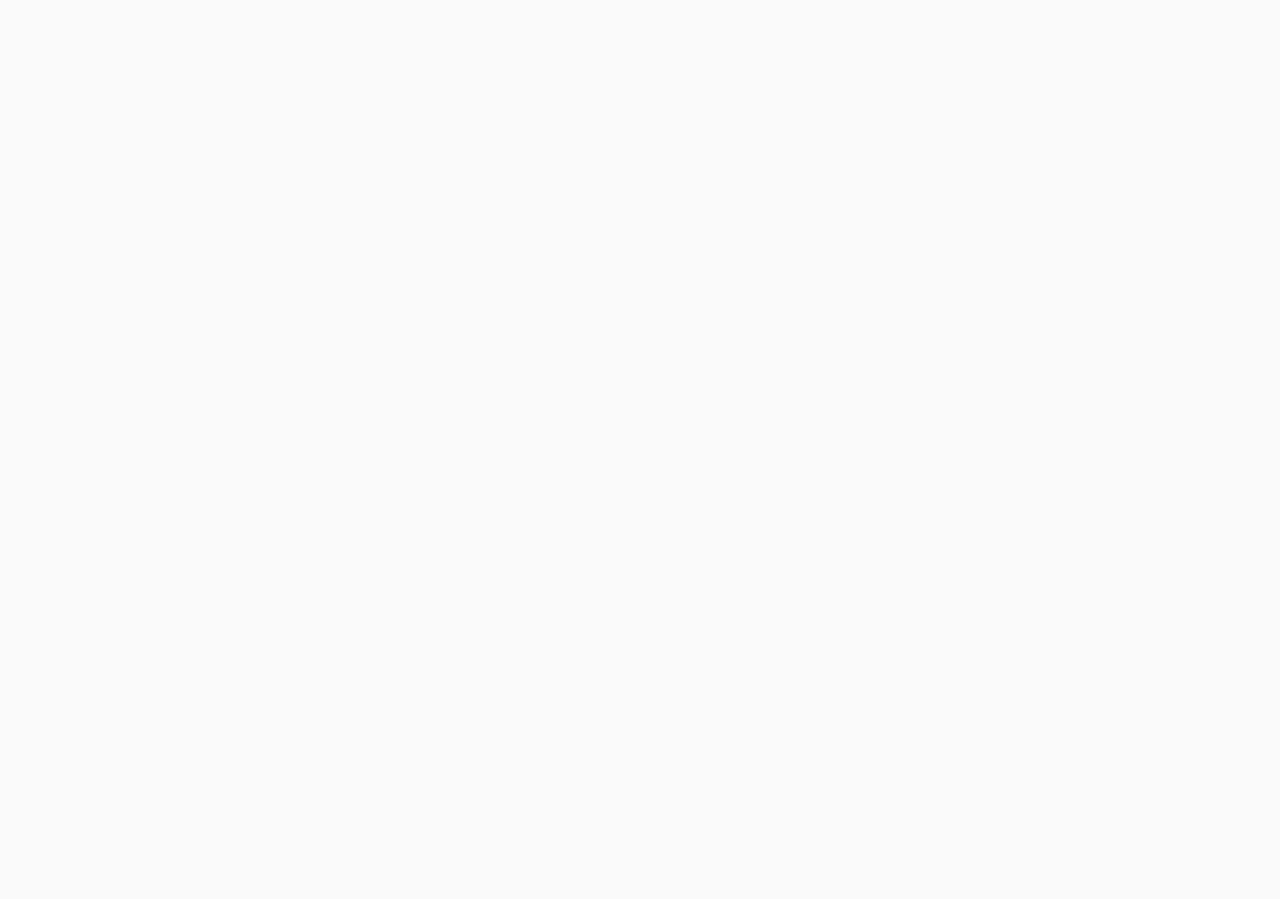
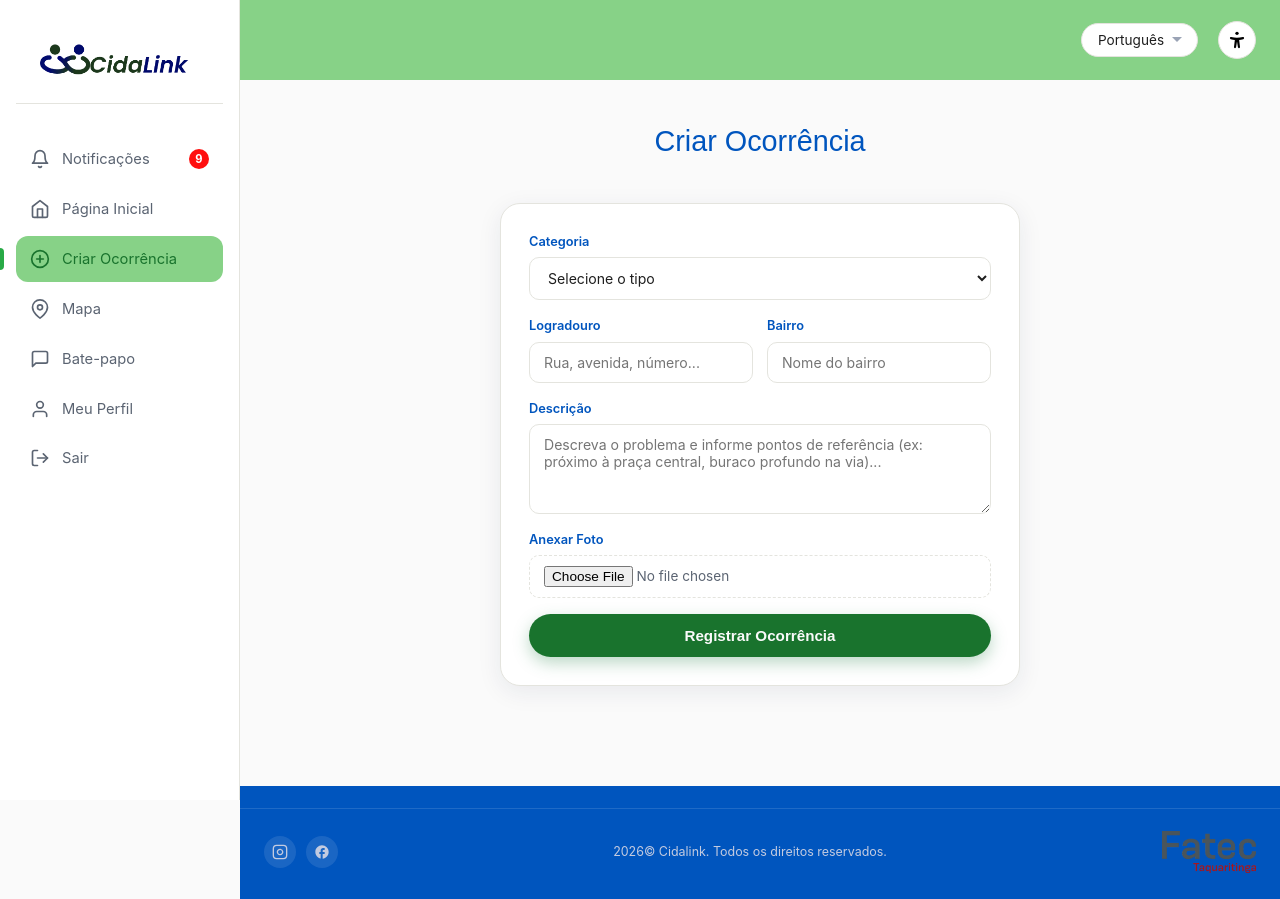
Before and after one commit to gakimr/CidaLink-React, a React (Vite) app: page /app/criar-ocorrencia in a window 1280 px wide. Before the commit this address had no page. Before the commit the page ends 800 px from the top, so only its background shows below. Built offline with nearby package versions, Linux system fonts and the light colour scheme.

Commit message:
criar ocorrencias

```diff
--- a/src/App.jsx
+++ b/src/App.jsx
@@ -9,6 +9,7 @@ import CadastroAdmin from "./pages/Login/CadastroAdmin";
 import AppLayout from "./layout/Applayout";
 import Mapa from "./pages/App/Mapa/Mapa";
 import Feed from "./pages/App/Feed/Feed";
+import CriarOcorrencia from "./pages/App/CriarOcorrencia/CriarOcorrencia";
 import "./App.css";
 
 function App() {
@@ -32,7 +33,8 @@ function App() {
 
       <Route element={<AppLayout />}>
         <Route path="/app/mapa" element={<Mapa />} />
-       <Route path="/app" element={<Feed />} />
+        <Route path="/app" element={<Feed />} />
+        <Route path="/app/criar-ocorrencia" element={<CriarOcorrencia />} />
       </Route>
     </Routes>
   );
--- /dev/null
+++ b/src/pages/App/CriarOcorrencia/CriarOcorrencia.css
@@ -0,0 +1,78 @@
+.ocorrencia-page {
+  display: flex;
+  justify-content: center;
+  padding: 8px 0 60px;
+}
+
+.form-card {
+  width: 100%;
+  max-width: 520px;
+  background: #fff;
+  border: 1px solid var(--borda);
+  border-radius: 20px;
+  padding: 28px;
+  box-shadow: var(--sombra);
+}
+
+.form-card label {
+  font-size: 0.8rem;
+  font-weight: 600;
+  color: var(--azul);
+  display: block;
+  margin-bottom: 6px;
+}
+
+.form-card select,
+.form-card textarea {
+  width: 100%;
+  border: 1px solid var(--borda);
+  border-radius: 10px;
+  padding: 11px 14px;
+  font-family: inherit;
+  font-size: 0.88rem;
+  margin-bottom: 16px;
+  color: var(--texto);
+  background: var(--bg-elevado);
+}
+
+.form-card textarea {
+  min-height: 90px;
+  resize: vertical;
+}
+
+.btn-full {
+  width: 100%;
+  justify-content: center;
+}
+.form-linha {
+  display: flex;
+  gap: 14px;
+}
+
+.form-campo {
+  flex: 1;
+}
+
+.form-card input[type="text"] {
+  width: 100%;
+  border: 1px solid var(--borda);
+  border-radius: 10px;
+  padding: 11px 14px;
+  font-family: inherit;
+  font-size: 0.88rem;
+  margin-bottom: 16px;
+  color: var(--texto);
+  background: var(--bg-elevado);
+}
+
+.form-card input[type="file"] {
+  width: 100%;
+  border: 1px dashed var(--borda);
+  border-radius: 10px;
+  padding: 10px 14px;
+  font-family: inherit;
+  font-size: 0.85rem;
+  margin-bottom: 16px;
+  background: var(--bg-elevado);
+  color: var(--texto-suave);
+}
--- /dev/null
+++ b/src/pages/App/CriarOcorrencia/CriarOcorrencia.jsx
@@ -0,0 +1,84 @@
+import { useState } from "react";
+import "./CriarOcorrencia.css";
+
+export default function CriarOcorrencia() {
+  const [categoria, setCategoria] = useState("");
+  const [logradouro, setLogradouro] = useState("");
+  const [bairro, setBairro] = useState("");
+  const [descricao, setDescricao] = useState("");
+  const [foto, setFoto] = useState(null);
+
+  function handleSubmit(e) {
+    e.preventDefault();
+    // TODO: enviar para a API depois que o backend estiver pronto
+    console.log({ categoria, logradouro, bairro, descricao, foto });
+  }
+
+  return (
+    <>
+      <h1 className="app-titulo">Criar Ocorrência</h1>
+
+      <div className="ocorrencia-page">
+        <form className="form-card" onSubmit={handleSubmit}>
+          <label htmlFor="categoria">Categoria</label>
+          <select
+            id="categoria"
+            value={categoria}
+            onChange={(e) => setCategoria(e.target.value)}
+          >
+            <option value="">Selecione o tipo</option>
+            <option value="buraco">Buraco na Rua</option>
+            <option value="iluminacao">Iluminação Pública</option>
+            <option value="lixo">Acúmulo de Lixo</option>
+            <option value="saneamento">Problemas de Saneamento</option>
+            <option value="outro">Outro</option>
+          </select>
+
+          <div className="form-linha">
+            <div className="form-campo">
+              <label htmlFor="logradouro">Logradouro</label>
+              <input
+                id="logradouro"
+                type="text"
+                value={logradouro}
+                onChange={(e) => setLogradouro(e.target.value)}
+                placeholder="Rua, avenida, número..."
+              />
+            </div>
+
+            <div className="form-campo">
+              <label htmlFor="bairro">Bairro</label>
+              <input
+                id="bairro"
+                type="text"
+                value={bairro}
+                onChange={(e) => setBairro(e.target.value)}
+                placeholder="Nome do bairro"
+              />
+            </div>
+          </div>
+
+          <label htmlFor="descricao">Descrição</label>
+          <textarea
+            id="descricao"
+            value={descricao}
+            onChange={(e) => setDescricao(e.target.value)}
+            placeholder="Descreva o problema e informe pontos de referência (ex: próximo à praça central, buraco profundo na via)..."
+          />
+
+          <label htmlFor="foto">Anexar Foto</label>
+          <input
+            id="foto"
+            type="file"
+            accept="image/*"
+            onChange={(e) => setFoto(e.target.files[0])}
+          />
+
+          <button type="submit" className="btn btn-primario btn-full">
+            Registrar Ocorrência
+          </button>
+        </form>
+      </div>
+    </>
+  );
+}
```
